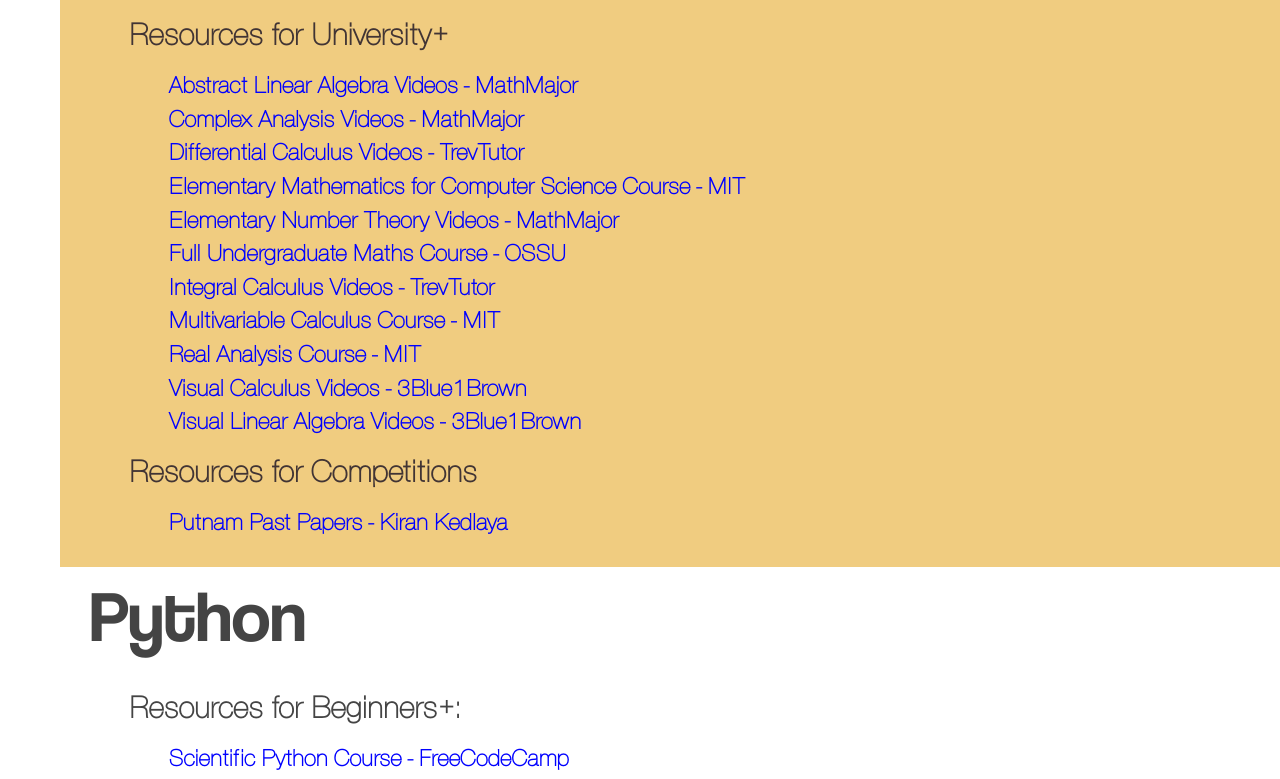
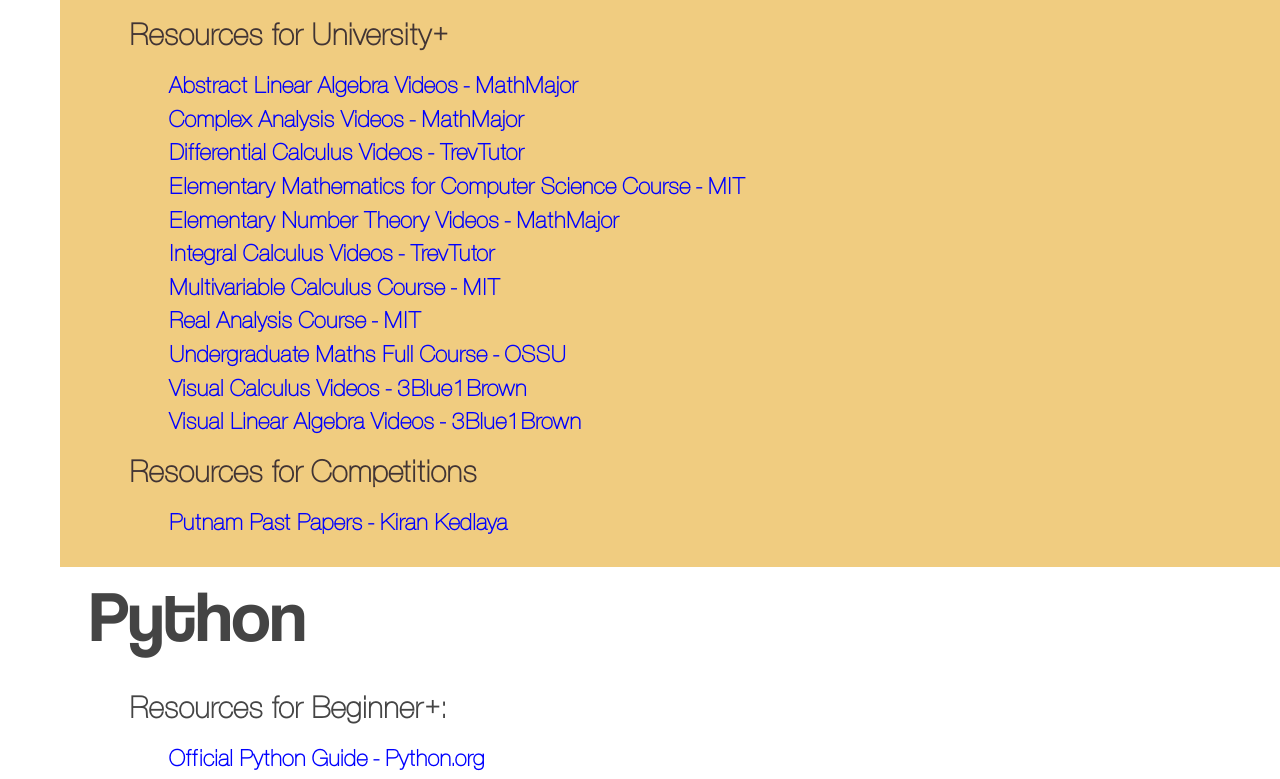
Before and after one commit to bgraham89/Dev-Portfolio, a React (Create React App) app: page /teaching in a window 1280 px wide. Shown: the part 2753-3532 px from the top of the page. Built offline with nearby package versions, Linux system fonts and the light colour scheme.

Commit message:
more links

```diff
--- a/src/components/Resources/content/blender.js
+++ b/src/components/Resources/content/blender.js
@@ -5,6 +5,7 @@ const Blender = () => {
             <ul>
                 <li><a href="https://www.youtube.com/playlist?list=PLjEaoINr3zgEL9UjPTLWQhLFAK7wVaRMR" target="_blank">Chair Modelling Tutorial - Blender Guru</a></li>
                 <li><a href="https://www.youtube.com/playlist?list=PLjEaoINr3zgFX8ZsChQVQsuDSjEqdWMAD" target="_blank">Donut Modelling Tutorial - Blender Guru</a></li>
+                <li><a href="https://www.blender.org/support/tutorials/" target="_blank"> Official Blender Tutorials - Blender.org</a></li>
             </ul>
             <h2>Resources for Intermediate+:</h2>
             <ul>
--- a/src/components/Resources/content/mathematics.js
+++ b/src/components/Resources/content/mathematics.js
@@ -14,10 +14,10 @@ const Mathematics = () => {
                 <li><a href="https://www.youtube.com/playlist?list=PLDDGPdw7e6Aj1kTRn-MxD0YVZ-zEL5vBb" target="_blank">Differential Calculus Videos - TrevTutor</a></li>
                 <li><a href="https://ocw.mit.edu/courses/6-042j-mathematics-for-computer-science-fall-2010/video_galleries/video-lectures/" target="_blank">Elementary Mathematics for Computer Science Course - MIT</a></li>
                 <li><a href="https://www.youtube.com/playlist?list=PLVMgvCDIRy1x_AmA8lhrPB_plInV_wR8Y" target="_blank">Elementary Number Theory Videos - MathMajor</a></li>
-                <li><a href="https://github.com/ossu/math" target="_blank">Full Undergraduate Maths Course - OSSU</a></li>
                 <li><a href="https://www.youtube.com/playlist?list=PLDDGPdw7e6Ah6w0U4hrERCiUTNQiMfitK" target="_blank">Integral Calculus Videos - TrevTutor</a></li>
                 <li><a href="https://ocw.mit.edu/courses/18-02-multivariable-calculus-fall-2007/video_galleries/video-lectures/" target="_blank">Multivariable Calculus Course - MIT</a></li>
                 <li><a href="https://ocw.mit.edu/courses/18-100a-real-analysis-fall-2020/video_galleries/video-lectures/" target="_blank">Real Analysis Course - MIT</a></li>
+                <li><a href="https://github.com/ossu/math" target="_blank">Undergraduate Maths Full Course - OSSU</a></li>
                 <li><a href="https://www.youtube.com/playlist?list=PLZHQObOWTQDMsr9K-rj53DwVRMYO3t5Yr" target="_blank">Visual Calculus Videos - 3Blue1Brown</a></li>
                 <li><a href="https://www.youtube.com/playlist?list=PLZHQObOWTQDPD3MizzM2xVFitgF8hE_ab" target="_blank">Visual Linear Algebra Videos - 3Blue1Brown</a></li>
             </ul>
--- a/src/components/Resources/content/python.js
+++ b/src/components/Resources/content/python.js
@@ -1,10 +1,10 @@
 const Python = () => {
     return (
         <div className='box flex-col'>
-            <h2>Resources for Beginners+:</h2>
+            <h2>Resources for Beginner+:</h2>
             <ul>
+                <li><a href="https://wiki.python.org/moin/BeginnersGuide/NonProgrammers" target="_blank"> Official Python Guide - Python.org</a></li>
                 <li><a href="https://www.freecodecamp.org/learn/scientific-computing-with-python/" target="_blank"> Scientific Python Course - FreeCodeCamp</a></li>
-                <li><a href="https://wiki.python.org/moin/BeginnersGuide/NonProgrammers" target="_blank"> Official Python Guide - Python.org</a></li>
             </ul>
 
         </div>
--- a/src/components/Resources/content/roblox.js
+++ b/src/components/Resources/content/roblox.js
@@ -1,9 +1,10 @@
 const Roblox = () => {
     return (
         <div className='box flex-col'>
-            <h2>Resources for Beginners+:</h2>
+            <h2>Resources for Beginner+:</h2>
             <ul>
-                <li><a href="https://www.youtube.com/playlist?list=PLctKFreFALkrn3t16pE2GTy7laXV-3DiO" target="_blank">Elementary Concept Videos - DevGumDrop</a></li>
+                <li><a href="https://www.youtube.com/playlist?list=PLctKFreFALkrn3t16pE2GTy7laXV-3DiO" target="_blank">Elementary Features Videos - DevGumDrop</a></li>
+                <li><a href="https://developer.roblox.com/en-us/learn-roblox/studio-basics" target="_blank"> Official Roblox Studios Guide - Roblox.com</a></li>
             </ul>
         </div>
     );
```
